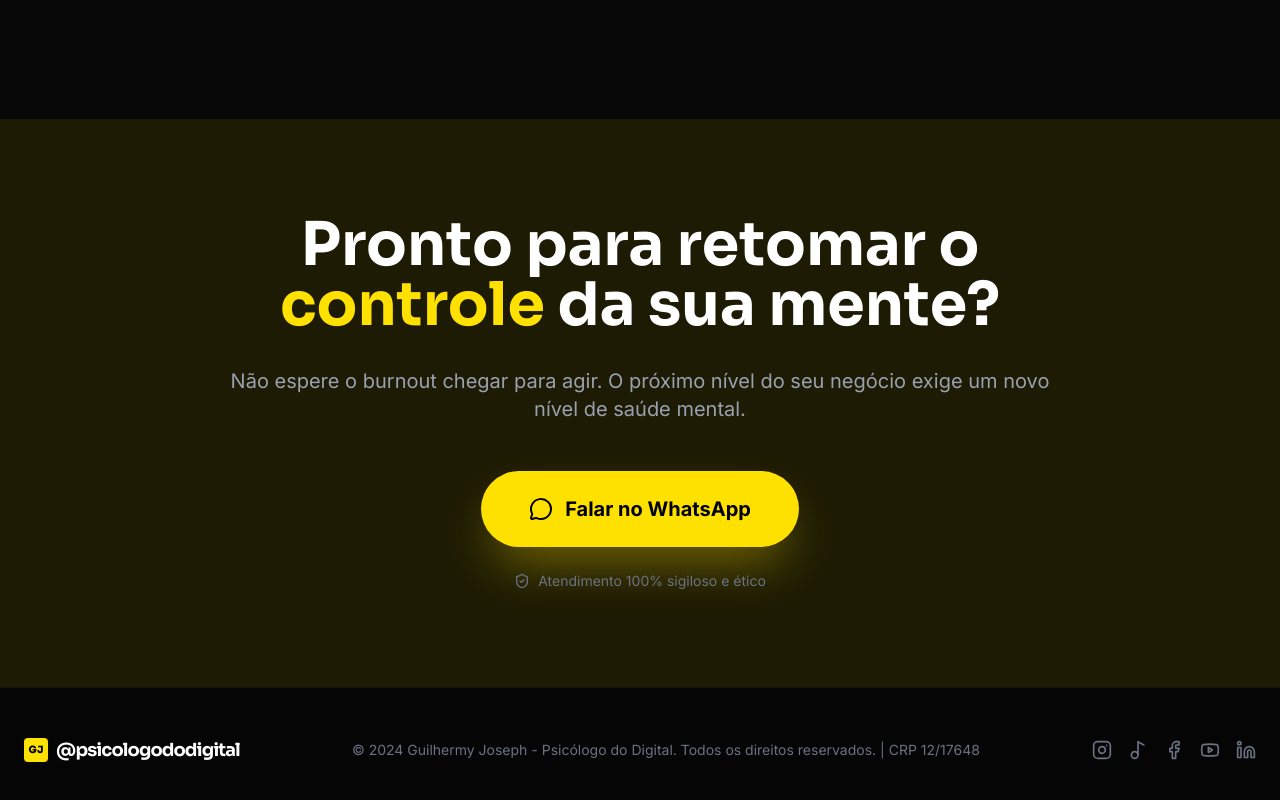
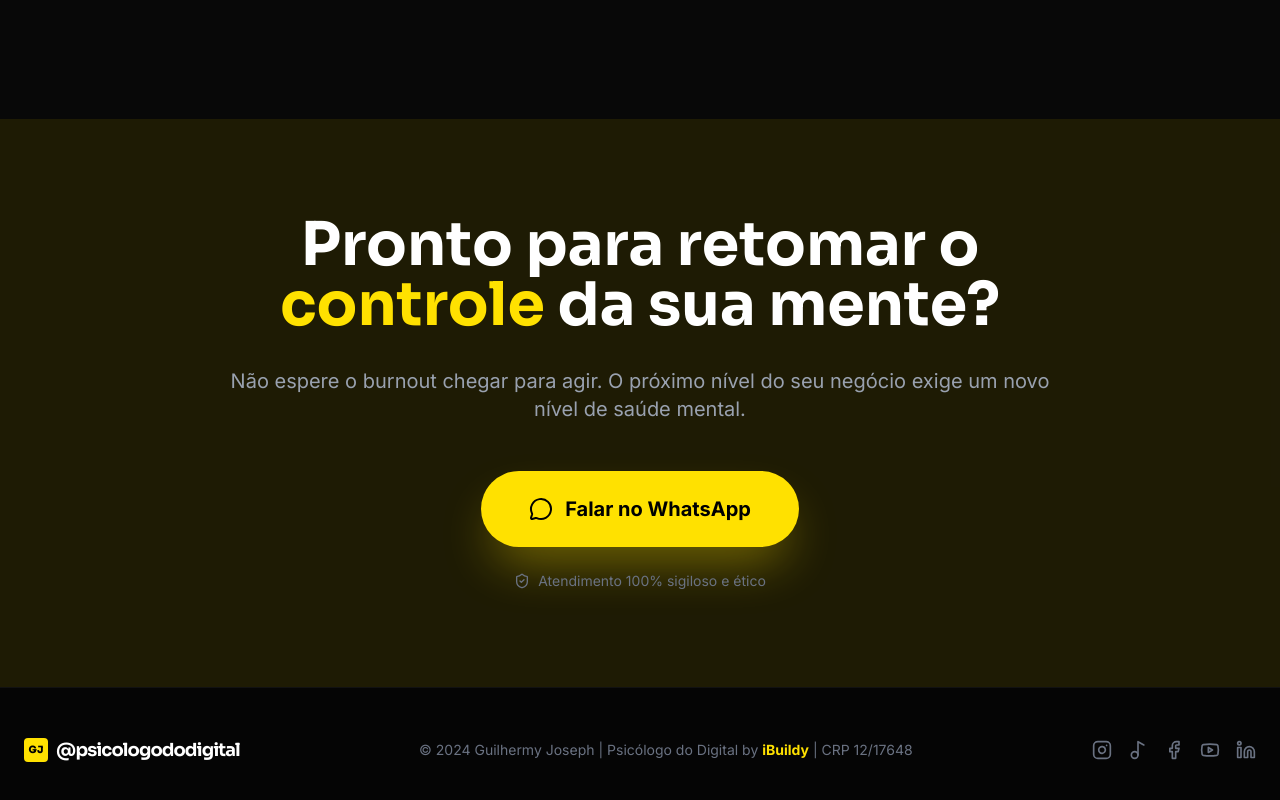
Before and after one commit to iBuildy/prototipo---guilhermy, a React (Vite) app: page / in a window 1280 px wide. Shown: the part 4594-5394 px from the top of the page. Built offline with nearby package versions, Linux system fonts and the light colour scheme.

Commit message:
feat: add iBuildy branding to footer

```diff
--- a/src/App.tsx
+++ b/src/App.tsx
@@ -521,7 +521,7 @@ export default function App() {
             <span className="font-display font-bold text-lg tracking-tighter">@psicologododigital</span>
           </div>
           <div className="text-sm text-gray-500 text-center">
-            © 2024 Guilhermy Joseph - Psicólogo do Digital. Todos os direitos reservados. <br className="md:hidden" />
+            © 2024 Guilhermy Joseph | Psicólogo do Digital by <a href="https://ibuildy.com.br" target="_blank" rel="noopener noreferrer" className="text-[#FFE100] font-bold hover:underline">iBuildy</a><br className="md:hidden" />
             <span className="hidden md:inline"> | </span> CRP 12/17648
           </div>
           <div className="flex gap-4">
```
